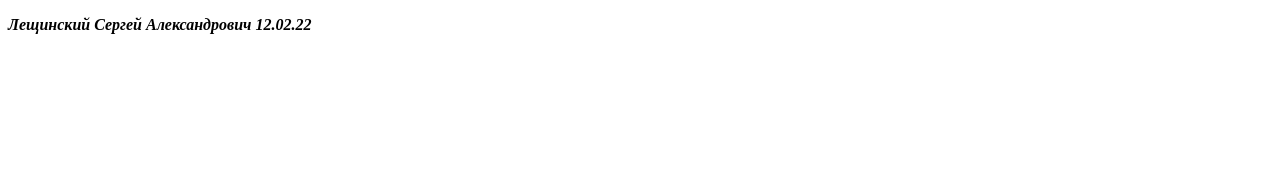
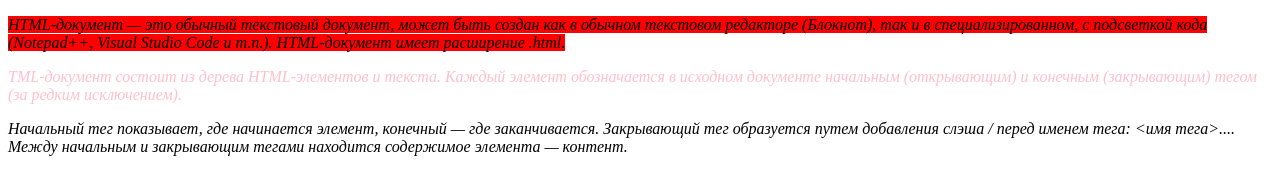
Before and after one commit to sergan1703/Leshinskiy-base-html, a plain HTML site: page base-html/index.html in a window 1280 px wide. Drawn offline with Linux system fonts and the light colour scheme.

Commit message:
feat: sdelal html cod

```diff
--- a/base-html/index.html
+++ b/base-html/index.html
@@ -1,14 +1,38 @@
 <!DOCTYPE html>
-<html lang="prakta 5">
+<html lang="en">
 <head>
     <meta charset="UTF-8">
     <meta http-equiv="X-UA-Compatible" content="IE=edge">
     <meta name="viewport" content="width=device-width, initial-scale=1.0">
     <title>Document</title>
+    <style>
+
+        mark {
+            background:red;
+            color:black;
+        }
+    </style>
+
+    <style>
+
+        mark2 {
+            color: pink;
+        }
+
+    </style>
 </head>
 <body>
     <p>
-    <i><b>Лещинский Сергей Александрович  12.02.22 </b></i>
-    </p>
+    <i> <p> <mark> HTML-документ — это обычный текстовый документ, может быть создан как в обычном текстовом редакторе
+        (Блокнот), так и в специализированном, с подсветкой кода (Notepad++, Visual Studio Code и т.п.). HTML-документ
+        имеет расширение .html.</mark></p>
+
+        <p><mark2>TML-документ состоит из дерева HTML-элементов и текста. Каждый элемент обозначается в исходном
+            документе начальным (открывающим) и конечным (закрывающим) тегом (за редким исключением).</mark2></p>
+
+        <p>Начальный тег показывает, где начинается элемент, конечный — где заканчивается. Закрывающий тег образуется
+            путем добавления слэша / перед именем тега: <имя тега>...</имя тега>. Между начальным и закрывающим тегами
+            находится содержимое элемента — контент.</p></i>
+
 </body>
 </html>
```
